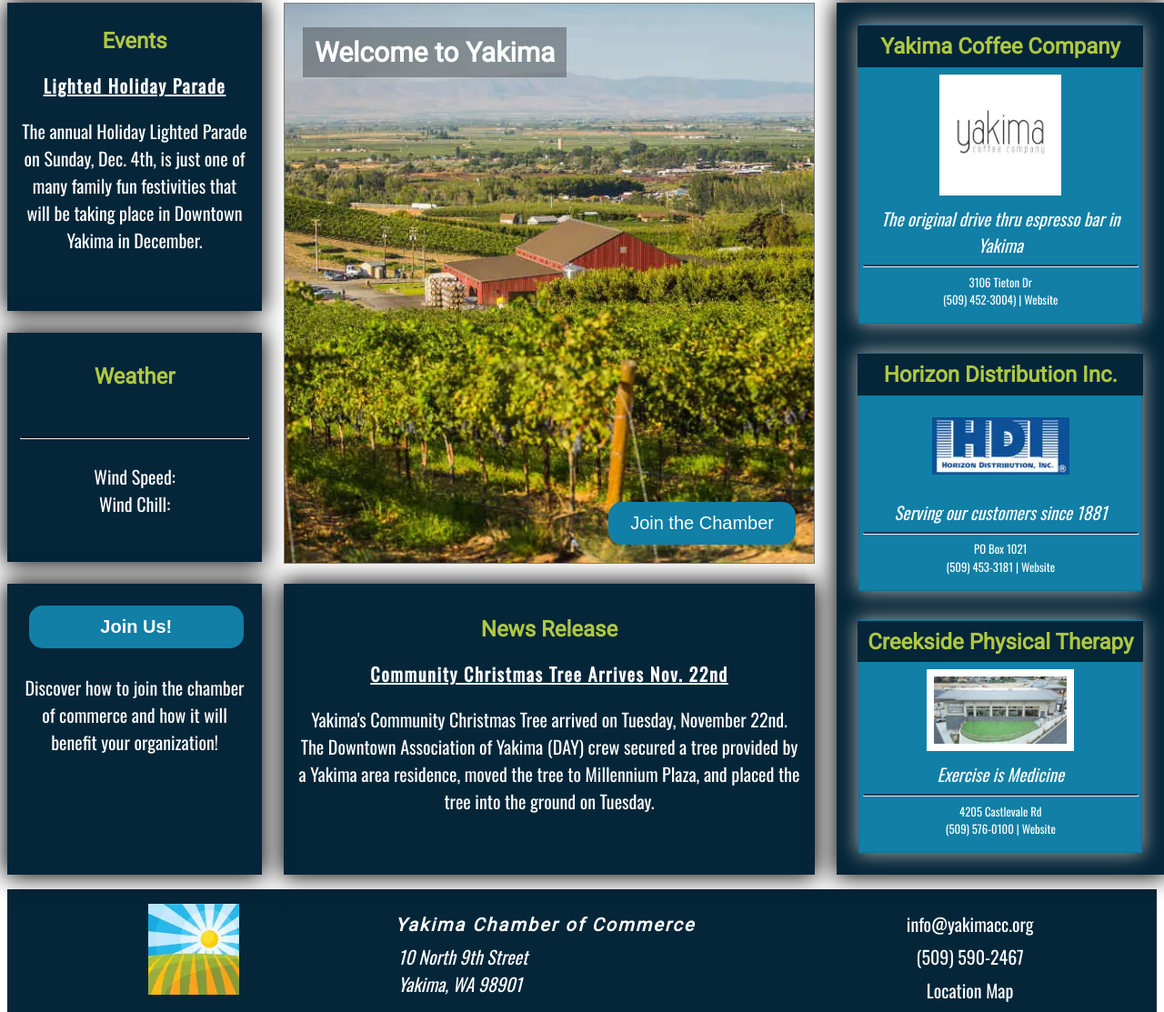
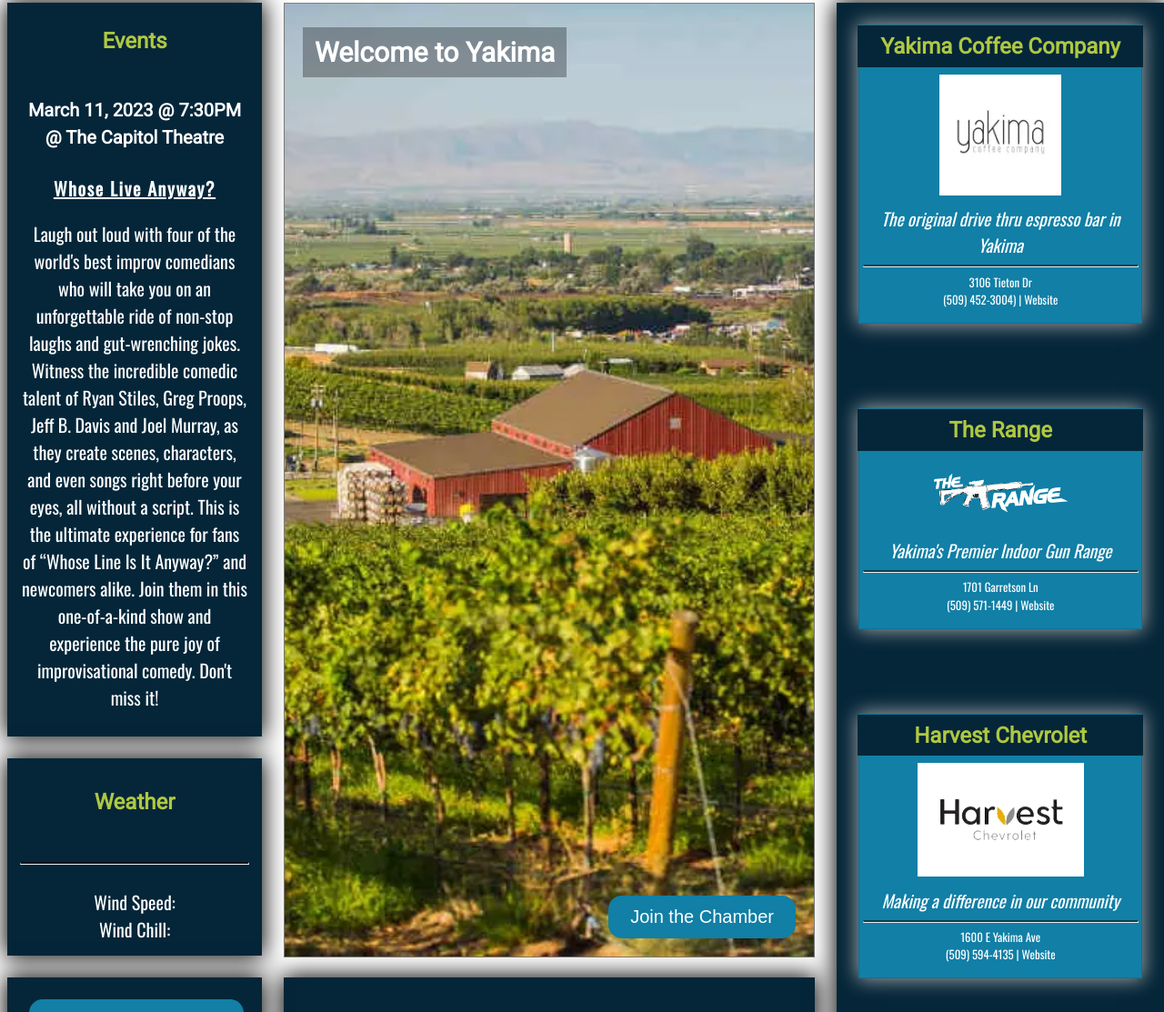
Before and after one commit to apache-pine/regression-testing, a plain HTML site: page index.html in a window 1280 px wide. Shown: the part 289-1402 px from the top of the page at 91% size. Drawn offline with nearby package versions, Linux system fonts and the light colour scheme; no server answers.

Commit message:
Regression testing code changes

```diff
--- a/index.html
+++ b/index.html
@@ -82,16 +82,22 @@
       </div>
       <div class="def-div event">
         <h3>Events</h3>
+        <h4>March 11, 2023 @ 7:30PM @ The Capitol Theatre</h4>
         <a
-          href="https://www.yakimawa.gov/media/points-of-interest/yakima-holiday-festivities/"
+          href="https://capitoltheatre.org/events/detail.html?calendarid=367"
           target="_blank"
           class="subheading"
-          >Lighted Holiday Parade</a
+          >Whose Live Anyway?</a
         >
         <p>
-          The annual Holiday Lighted Parade on Sunday, Dec. 4th, is just one of
-          many family fun festivities that will be taking place in Downtown
-          Yakima in December.
+          Laugh out loud with four of the world's best improv comedians who will
+          take you on an unforgettable ride of non-stop laughs and gut-wrenching
+          jokes. Witness the incredible comedic talent of Ryan Stiles, Greg
+          Proops, Jeff B. Davis and Joel Murray, as they create scenes,
+          characters, and even songs right before your eyes, all without a
+          script. This is the ultimate experience for fans of “Whose Line Is It
+          Anyway?” and newcomers alike. Join them in this one-of-a-kind show and
+          experience the pure joy of improvisational comedy. Don't miss it!
         </p>
       </div>
       <div class="def-div weather">
@@ -110,16 +116,20 @@
       <article class="def-div news">
         <h3>News Release</h3>
         <a
-          href="https://www.yakimawa.gov/media/news/community-christmas-tree-arrives-nov-22nd/"
+          href="https://kimatv.com/news/local/perry-tech-ticket-raffle-vital-to-provide-scholarships-for-students"
           target="_blank"
           class="subheading"
-          >Community Christmas Tree Arrives Nov. 22nd</a
+          >Perry Tech ticket raffle vital to provide scholarships for
+          students</a
         >
         <p>
-          Yakima's Community Christmas Tree arrived on Tuesday, November 22nd.
-          The Downtown Association of Yakima (DAY) crew secured a tree provided
-          by a Yakima area residence, moved the tree to Millennium Plaza, and
-          placed the tree into the ground on Tuesday.
+          Perry Technical Institute in Yakima, Washington held its third annual
+          "win a house" raffle with a chance to win a house by purchasing a $100
+          ticket. Although the raffle came up short of the number of tickets
+          needed, the winner did get a 50/50 split of the total money raised of
+          around $225,000 for student scholarships. School officials say these
+          events are vital to help students who come from low-income families
+          graduate from their programs.
         </p>
       </article>
       <section class="def-div spotlight-sec spotlightSection"></section>
--- a/scripts/spotlight.js
+++ b/scripts/spotlight.js
@@ -14,8 +14,8 @@
         };
         let random = 0;
         let max = spotlightOptions.length;
-        for (let i = 0; i < 3; i++) {
-            random = spotlightOptions[Math.floor(Math.random() * max)];
+        for (let i = 0; i < 4; i++) {
+            random = spotlightOptions[Math.floor(Math.random() * spotlightOptions.length)];
             spotlightOptions.push(spotlightOptions[random]);
             spotlightOptions.splice(spotlightOptions.indexOf(random), 1);
             max--;
--- a/styles/base.css
+++ b/styles/base.css
@@ -326,6 +326,10 @@
     display: none;
 }
 
+.spotlight4 {
+    display: none;
+}
+
 .join-us {
     display: none;
 }
--- a/styles/large.css
+++ b/styles/large.css
@@ -74,6 +74,16 @@
 }
 
 .spotlight3 {
+    margin: 1rem;
+    width: 100%;
+    padding: 0 0 .5rem 0;
+    display: flex;
+    flex-direction: column;
+    justify-content: space-between;
+    align-items: center;
+}
+
+.spotlight4 {
     margin: 1rem;
     width: 100%;
     padding: 0 0 .5rem 0;
```
